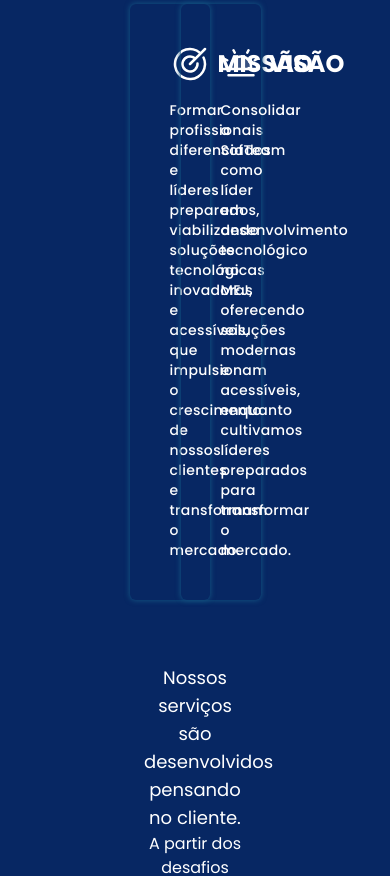
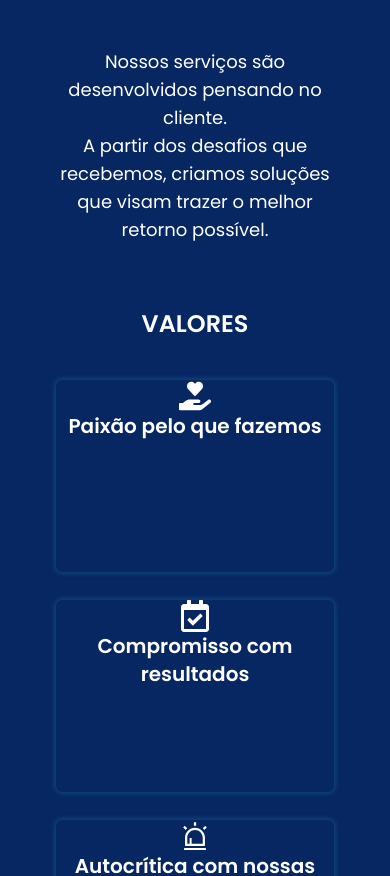
Before and after one commit to softeam-org/landing-page, a Next.js app: page / in a window 390 px wide. Shown: the part 2620-3496 px from the top of the page. Built offline with nearby package versions, Linux system fonts and the light colour scheme.

Commit message:
chore: complete responsivity of the about section component

```diff
--- a/app/components/About/About.tsx
+++ b/app/components/About/About.tsx
@@ -1,5 +1,7 @@
+"use client";
+
 import { openSans, poppins } from "@/app/ts/fonts";
-import React from "react";
+import React, { useEffect } from "react";
 import { AiOutlineAlert } from "react-icons/ai";
 import { FaHandHoldingHeart, FaRegCalendarCheck } from "react-icons/fa";
 import { HiUserGroup } from "react-icons/hi2";
@@ -9,9 +11,17 @@ import MissionVisionCard from "./MissionVision/MissionVisionCard";
 import ValueCard from "./Values/ValueCard";
 
 function About(): React.JSX.Element {
+  useEffect(() => {
+    const handleResize = (): void => {
+      document.title = window.innerWidth.toString() + "px";
+    };
+    window.addEventListener("resize", handleResize);
+    return () => window.removeEventListener("resize", handleResize);
+  }, []);
+
   return (
     <section
-      className={`w-full flex flex-col gap-16 px-44 max-xl:px-36 max-lg:px-30 py-12 ${poppins.className}
+      className={`w-full flex flex-col gap-16 px-44 max-xl:px-36 max-lg:px-16 max-md:px-10 max-xs:px-14 py-12 ${poppins.className}
       text-white bg-color-1`}
     >
       {/* Quem Somos */}
@@ -31,7 +41,7 @@ function About(): React.JSX.Element {
         </div>
       </article>
       {/* Missão/Visão */}
-      <article className="grid grid-cols-2 items-stretch justify-items-center">
+      <article className="grid grid-cols-2 max-sm:grid-cols-1 items-stretch justify-items-center max-md:gap-7">
         <MissionVisionCard
           misVisName="MISSÃO"
           misVisText="Formar profissionais diferenciados e líderes preparados,
@@ -49,13 +59,16 @@ function About(): React.JSX.Element {
       </article>
       <article>
         <p className="text-center text-lg">Nossos serviços são desenvolvidos pensando no cliente.</p>
-        <p className="text-center">
+        <p className="text-center text-lg">
           A partir dos desafios que recebemos, criamos soluções que visam trazer o melhor retorno possível.
         </p>
       </article>
-      <article className="flex flex-col gap-10">
+      <article className="w-full flex flex-col gap-10">
         <h3 className="text-2xl text-center font-semibold">VALORES</h3>
-        <div className="grid grid-cols-3 min-w-80 items-stretch gap-10 max-xl:gap-9">
+        <div
+          className="grid grid-cols-3 max-md:grid-cols-2 max-xs:grid-cols-1 w-full items-stretch gap-10
+            max-xl:gap-9 max-lg:gap-7"
+        >
           <ValueCard valueIcon={FaHandHoldingHeart} valueName="Paixão pelo que fazemos" />
           <ValueCard valueIcon={FaRegCalendarCheck} valueName="Compromisso com resultados" />
           <ValueCard valueIcon={AiOutlineAlert} valueName="Autocrítica com nossas soluções" />
```
